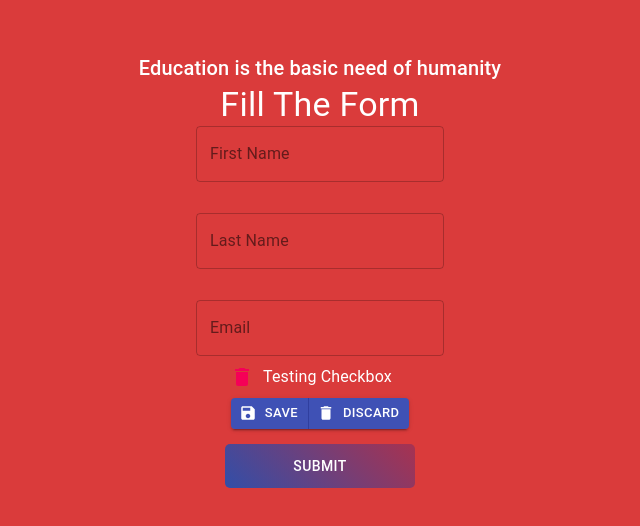
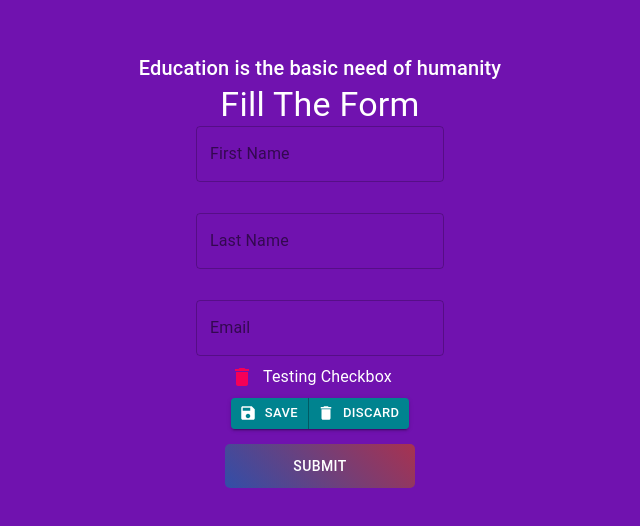
Before and after one commit to ahsanahmedkhan/React-MaterialUI, a React (Create React App) app: page / in a window 1280 px wide. Shown: the part 130-656 px from the top of the page, without its empty margins (320-960 px from the left). Built offline with nearby package versions, Linux system fonts and the light colour scheme.

Commit message:
theme is complete

```diff
--- a/src/App.css
+++ b/src/App.css
@@ -18,7 +18,7 @@ input{
 }
 
 .App-header {
-  background-color: #da3b3b;
+  background-color: #7012af;
   min-height: 100vh;
   display: flex;
   flex-direction: column;
--- a/src/App.js
+++ b/src/App.js
@@ -7,7 +7,9 @@ import Checkbox from '@material-ui/core/Checkbox';
 import FormControlLabel  from '@material-ui/core/FormControlLabel';
 import TextField from '@material-ui/core/TextField';
 
-import { makeStyles } from '@material-ui/core/styles';
+import { makeStyles, ThemeProvider, createTheme } from '@material-ui/core/styles';
+
+import { blue, cyan, orange, pink, red } from '@material-ui/core/colors';
 
 const useStyles = makeStyles({
   root:{
@@ -17,6 +19,14 @@ const useStyles = makeStyles({
     borderRadius: 5,
     color: 'white',
     padding: '10px 68px'
+  }
+})
+
+const theme = createTheme({
+  palette:{
+    primary:{
+      main: cyan[800],
+    }
   }
 })
 
@@ -47,11 +57,13 @@ function CheckboxExample(){
 
 function App() {
   return (
+    <ThemeProvider theme={theme}>
     <div className="App">
 
     <header className="App-header">
-    <Typography variant="h6" >Education is the basic need of humanity</Typography>
+    <Typography variant="h6">Education is the basic need of humanity</Typography>
     <Typography variant="h4">Fill The Form</Typography>
+
     <TextField variant="outlined" label="First Name" placeholder="Ahsan" color="primary" />
     <br />
     <TextField variant="outlined" label="Last Name" placeholder="Khan" color="primary" />
@@ -73,6 +85,7 @@ function App() {
       <ButtonStyled />
       </header>
       </div>
+      </ThemeProvider>
   );
 }
 
```
